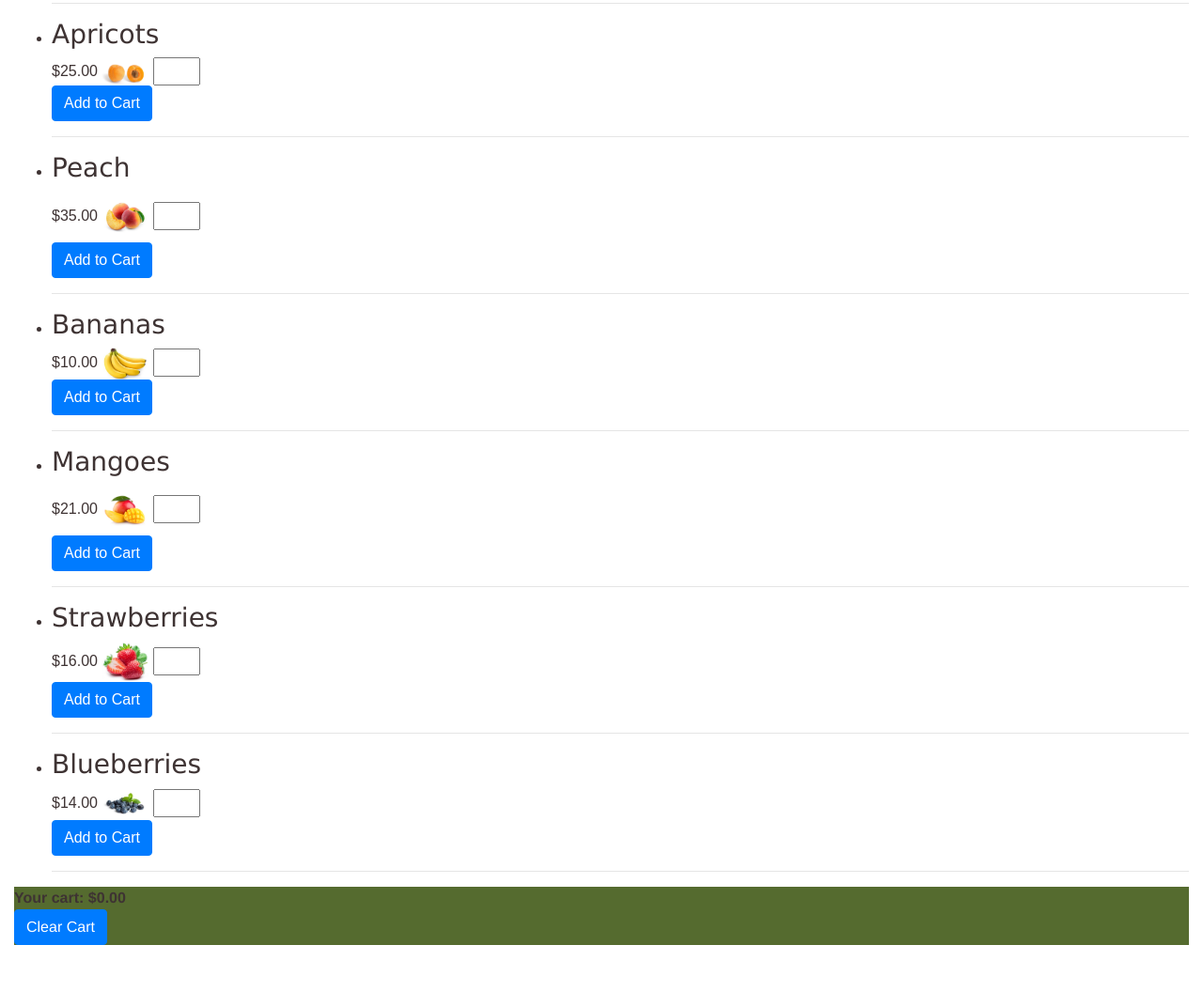
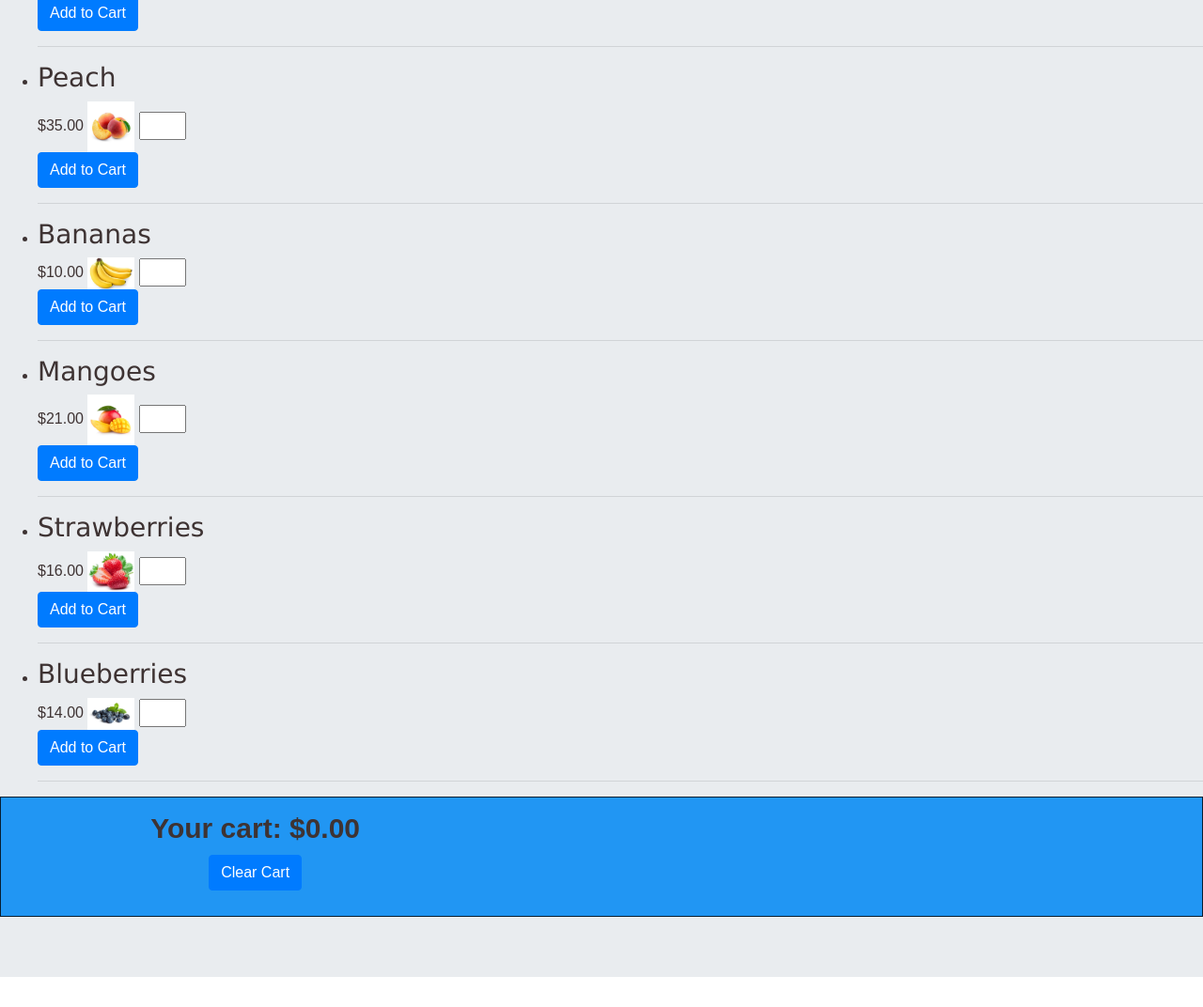
Before and after one commit to andrikoulas7/myCart, a plain HTML site: page mycart.html in a window 1280 px wide. Shown: the part 1010-2082 px from the top of the page at 94% size. Before the commit the page ends 2032 px from the top, so only its background shows below. Drawn offline with nearby package versions, Linux system fonts and the light colour scheme; some packages are replaced by stand-ins of ours.

Commit message:
Grid layout added

```diff
--- a/mycart.html
+++ b/mycart.html
@@ -29,9 +29,47 @@
         <h1>Best Store</h1>
         <hr>
         <hr>
+        <div class="grid-container" ng-controller="productsController">
+            <input type="text" ng-model="searchText" placeholder="Search a fruit or category">
+
+            <ul class="productsList">
+                <li ng-repeat="product in products | filter:searchText" ng-model="productsList">
+                    <h3>{{product.name}}</h3>
+                    {{product.price | currency}}
+                    <img src="{{product.image}}">
+                    <input type="number" id="qtyNum" value="1" min=1 max=10 ng-model="qty"><br>
+                    <button class="btn btn-primary" ng-click="addtoCart(product.price, product.name, qty)">Add to
+                        Cart</button>
+                    <hr>
+
+                </li>
+            </ul>
+
+            <div class="grid-item">
+                <p class="font-weight-bolder">
+                    Your cart: {{total | currency}}<br>
+                    <button class="btn btn-primary" ng-click="clearCart()">Clear Cart</button>
+                </p>
+                <ul>
+                    <li ng-repeat="c in cart">
+                        <p class="font-weight-light">
+                            <span class="badge badge-pill badge-danger">Product: </span> {{c.name}}
+                        </p>
+                        <p class="font-weight-normal">
+                            <span class="badge badge-pill badge-success">Quantity: </span> {{c.posotita}}
+                        </p>
+                        <button class="btn btn-primary" ng-click="removeCart($index, c.timi, c.posotita)">Remove from
+                            cart</button>
+
+                    </li>
+                </ul>
+
+            </div>
+        </div>
+
     </div>
 
-    <div class="container-fluid" ng-controller="productsController">
+    <!--<div class="container-fluid" ng-controller="productsController">
         <input type="text" ng-model="searchText" placeholder="Search a fruit or category">
 
         <ul class="productsList">
@@ -67,7 +105,7 @@
             </ul>
 
         </div>
-    </div>
+    </div>-->
 
 </body>
 
--- a/mycartstyle.css
+++ b/mycartstyle.css
@@ -17,24 +17,35 @@ body{
 }
 .showCart{
     font-family: 'Franklin Gothic Medium', 'Arial Narrow', Arial, sans-serif;
-<<<<<<< HEAD
     position: sticky;
     bottom: 10px;
     background-color: darkolivegreen;
 
-=======
->>>>>>> 17ce80f300d2745de6d61dcb0c789edf49858a1e
 }
+
 img{
     width: 50px;
 }
+
+.grid-container > div{
+    display: grid;
+    grid-template-columns: auto auto auto;
+    background-color: #2196F3;
+    padding: 10px;
+    grid-column-gap: 50px;
+    grid-row-gap: 50px;
+  }
+
+  .grid-item {
+    background-color: rgba(255, 255, 255, 0.8);
+    border: 1px solid rgba(0, 0, 0, 0.8);
+    padding: 20px;
+    font-size: 30px;
+    text-align: center;
+  }
 /*.sticky{
     position: sticky;
     top: 0px;
     background-color: coral;
     text-align: center;
-<<<<<<< HEAD
 }
-=======
-}*/
->>>>>>> 17ce80f300d2745de6d61dcb0c789edf49858a1e
```
